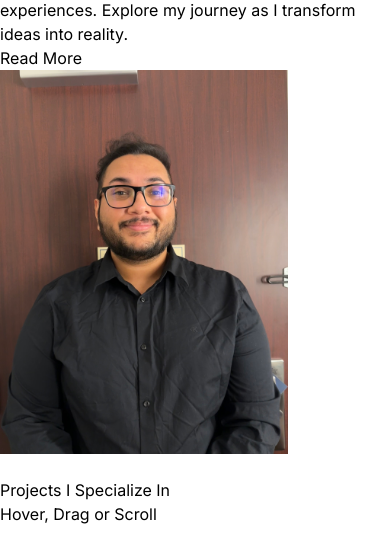
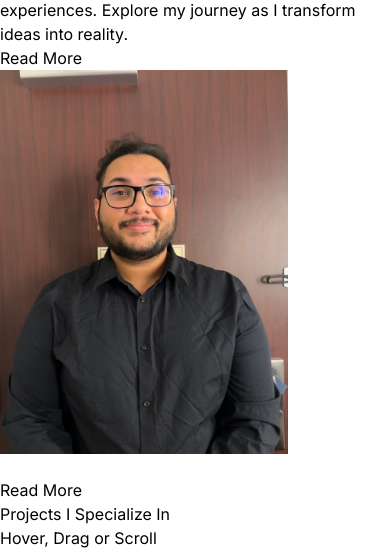
Before and after one commit to shubhamgoel352/shubhamgoel-portfolio, a Next.js app: page / in a window 390 px wide. Shown: the part 499-1051 px from the top of the page. Built offline with nearby package versions, Linux system fonts and the light colour scheme.

Commit message:
mobile compatibility aboutpreview

```diff
--- a/src/app/sections/AboutPreview.tsx
+++ b/src/app/sections/AboutPreview.tsx
@@ -15,37 +15,35 @@ function seededRandom(seedRef: { current: number }) {
 }
 
 export default function AboutPreview() {
-  const seedRef = useRef<number>(123); // Any seed you like
+  const seedRef = useRef<number>(123);
   const stars = useMemo(() => {
     const starCount = 40;
     const newStars = [];
     for (let i = 0; i < starCount; i++) {
-      const x = seededRandom(seedRef); // [0..1)
+      const x = seededRandom(seedRef);
       const y = seededRandom(seedRef);
-      const size = 1 + seededRandom(seedRef) * 2; // between 1 and 3
-      const duration = 2 + seededRandom(seedRef) * 2; // flicker 2-4s
+      const size = 1 + seededRandom(seedRef) * 2;
+      const duration = 2 + seededRandom(seedRef) * 2;
       newStars.push({ x, y, size, duration });
     }
     return newStars;
   }, []);
 
   return (
-    <section className="relative w-full min-h-screen snap-start bg-gradient-to-br from-black via-[#0a0a0a] to-black text-white overflow-hidden px-4 sm:px-8 py-8 sm:py-16">
-      {/* Large rotating pink circle */}
+    <section className="relative w-full min-h-screen bg-gradient-to-br from-black via-[#0a0a0a] to-black text-white overflow-hidden px-6 sm:px-12 py-8 sm:py-16">
+      {/* Background Effects */}
       <motion.div
         className="absolute w-[800px] h-[800px] bg-pink-600 rounded-full top-1/2 left-1/2 -translate-x-1/2 -translate-y-1/2 blur-3xl opacity-20 z-0"
         animate={{ rotate: 360 }}
         transition={{ repeat: Infinity, duration: 60, ease: "linear" }}
       />
-
-      {/* Smaller rotating blue circle */}
       <motion.div
         className="absolute w-[400px] h-[400px] bg-blue-500 rounded-full top-[30%] left-[70%] blur-2xl opacity-20 z-0"
         animate={{ rotate: -360 }}
         transition={{ repeat: Infinity, duration: 45, ease: "linear" }}
       />
 
-      {/* Starfield (seeded random) */}
+      {/* Starfield */}
       <div className="pointer-events-none absolute inset-0 overflow-hidden z-0">
         {stars.map((star, i) => (
           <motion.div
@@ -69,8 +67,8 @@ export default function AboutPreview() {
 
       {/* Main Content */}
       <div className="relative z-10 flex flex-col md:flex-row items-center justify-center min-h-screen gap-12">
-        {/* Left Column: Animated Intro Text */}
-        <div className="md:w-1/2 space-y-6 text-left">
+        {/* Left Column: Text */}
+        <div className="md:w-1/2 space-y-6 text-center md:text-left">
           <motion.h1
             initial={{ x: -100, opacity: 0 }}
             animate={{ x: 0, opacity: 1 }}
@@ -88,7 +86,9 @@ export default function AboutPreview() {
             I blend creativity and technology to build immersive experiences.
             Explore my journey as I transform ideas into reality.
           </motion.p>
-          {/* "Read More" Button */}
+
+          {/* "Read More" Button - Only for Desktop */}
+          <div className="hidden md:block">
             <motion.div
               initial={{ y: 20, opacity: 0 }}
               animate={{ y: 0, opacity: 1 }}
@@ -102,9 +102,10 @@ export default function AboutPreview() {
               </Link>
             </motion.div>
           </div>
+        </div>
 
-        {/* Right Column: Interactive Profile Image */}
-        <div className="md:w-1/2 flex justify-center items-center mt-8 md:mt-0">
+        {/* Right Column: Image */}
+        <div className="md:w-1/2 flex flex-col items-center">
           <motion.div
             className="relative w-56 sm:w-64 md:w-72 h-56 sm:h-64 md:h-72 rounded-2xl overflow-hidden shadow-2xl cursor-pointer"
             initial={{ scale: 0.8, rotateY: -10 }}
@@ -134,6 +135,22 @@ export default function AboutPreview() {
               </motion.span>
             </motion.div>
           </motion.div>
+
+          {/* "Read More" Button - Only for Mobile (Appears Below the Image) */}
+          <div className="block md:hidden mt-6">
+            <motion.div
+              initial={{ y: 20, opacity: 0 }}
+              animate={{ y: 0, opacity: 1 }}
+              transition={{ duration: 1.2, delay: 0.5 }}
+            >
+              <Link
+                href="/about"
+                className="inline-block bg-transparent border border-white text-white px-6 py-3 rounded-full uppercase tracking-wider hover:bg-white hover:text-black transition duration-300"
+              >
+                Read More
+              </Link>
+            </motion.div>
+          </div>
         </div>
       </div>
     </section>
```
Lines whose indentation alone changed are shown as unchanged.
